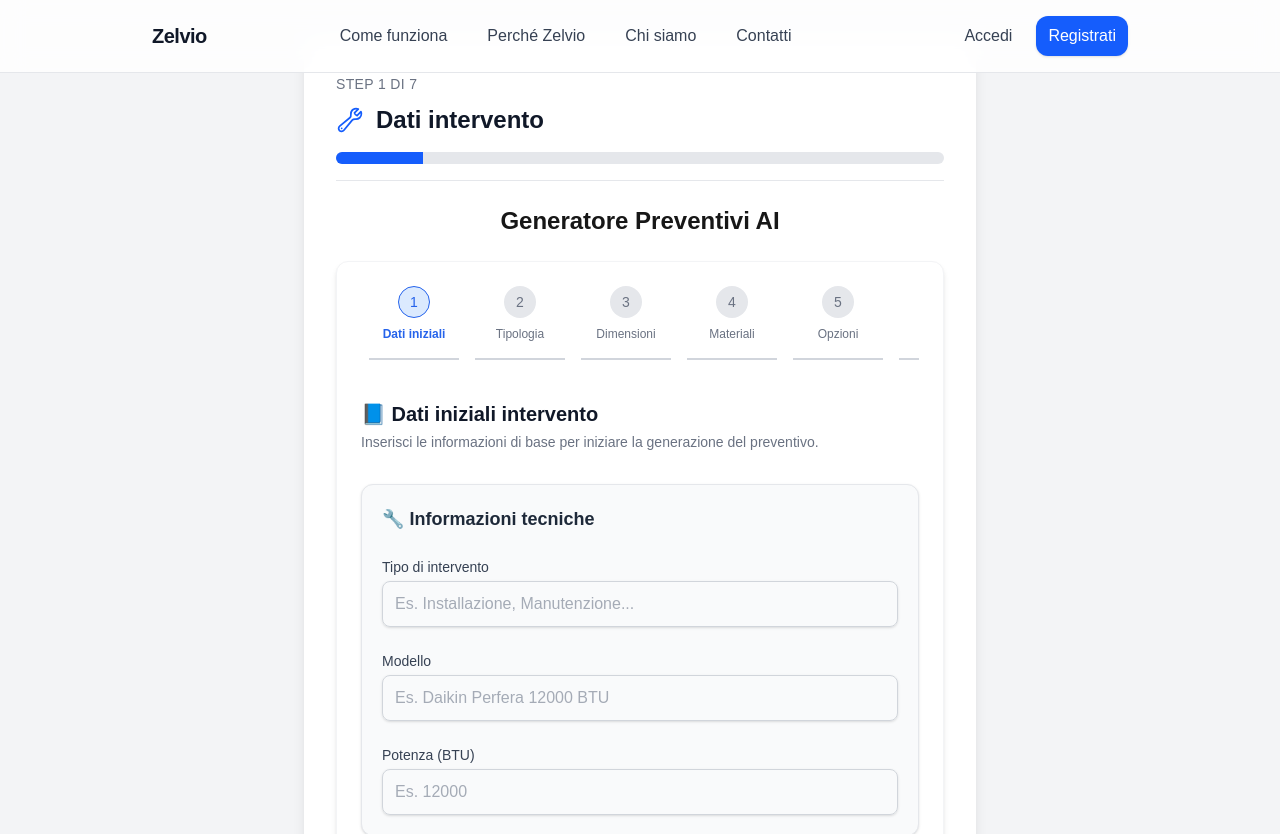
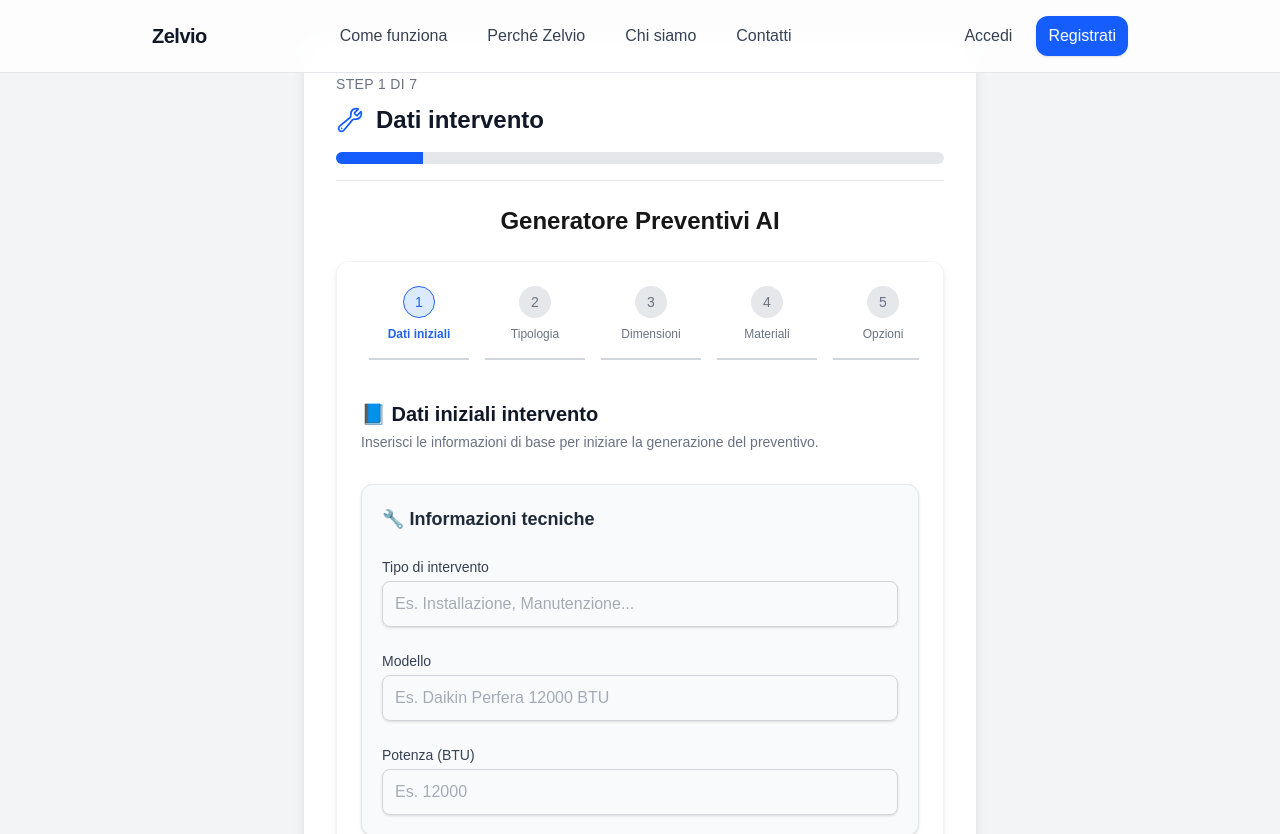
Before and after one commit to microbuilder84/zelvio, a Next.js app: page /wizard in a window 1280 px wide. Shown: the top 834 px of the page. Built offline with nearby package versions, Linux system fonts and the light colour scheme.

Commit message:
Fix allineamento step 7

```diff
--- a/app/components/ui/Stepper.tsx
+++ b/app/components/ui/Stepper.tsx
@@ -15,7 +15,7 @@ export default function Stepper({ steps, currentStep }: StepperProps) {
                 return (
                     <div
                         key={index}
-                        className="min-w-[90px] flex flex-col items-center flex-shrink-0"
+                        className="min-w-[100px] flex flex-col items-center flex-shrink-0"
                     >
                         {/* Cerchio */}
                         <div
```
